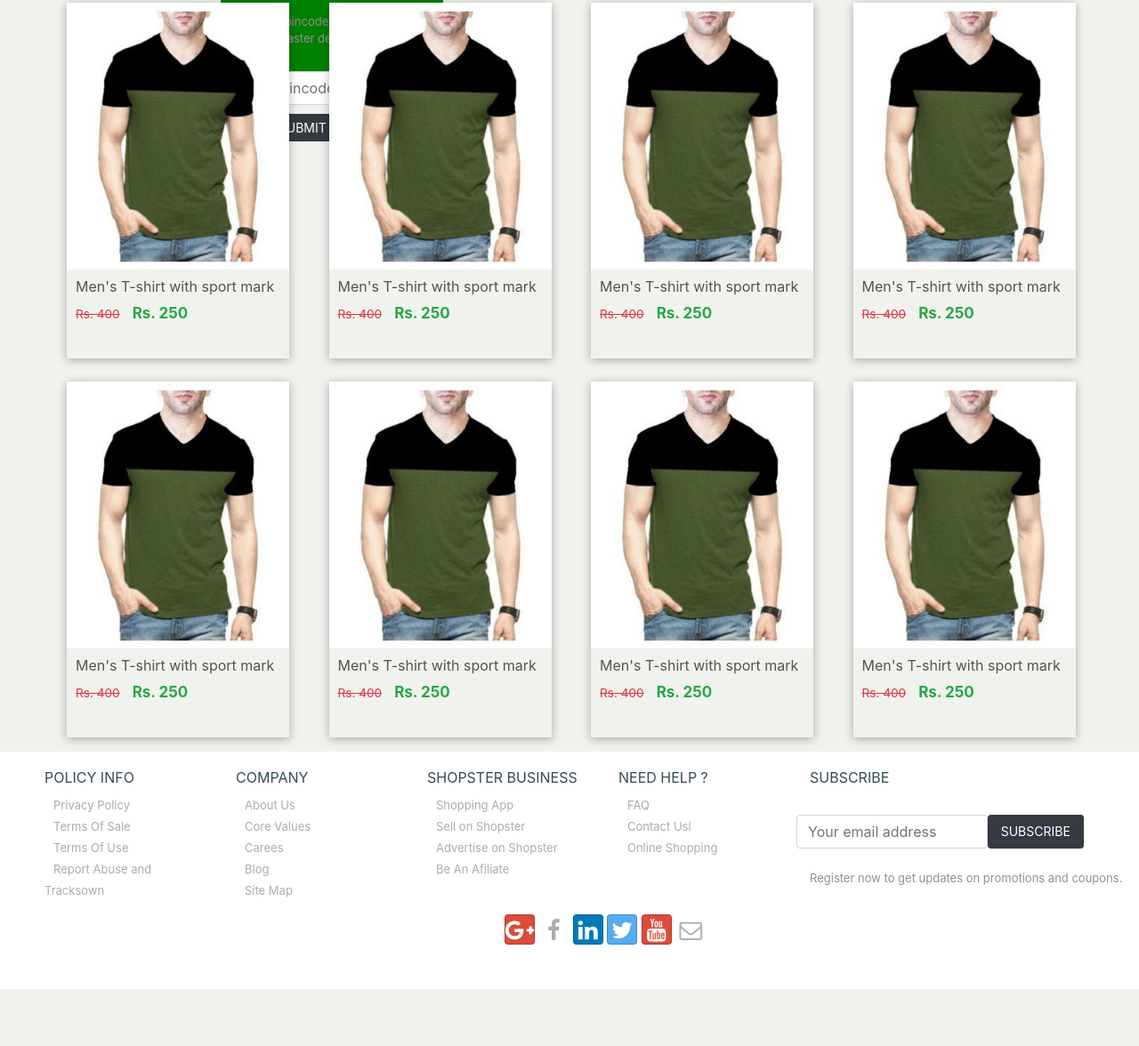
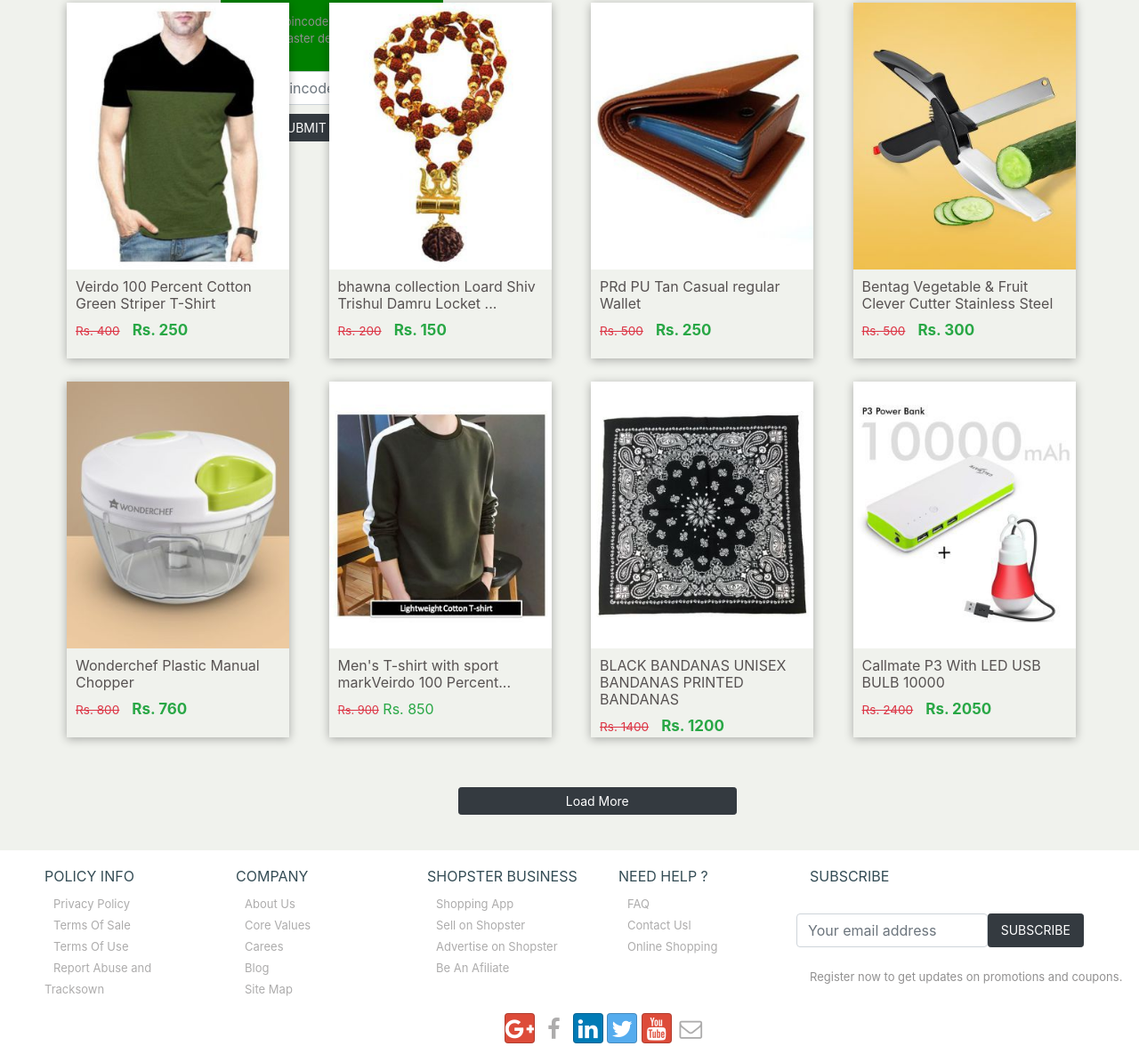
Before and after one commit to AMELkhdfjd/Shopster, a website: page index.html in a window 1280 px wide. Shown: the part 926-2102 px from the top of the page at 89% size. Before the commit the page ends 2038 px from the top, so only its background shows below. Drawn offline with nearby package versions, Linux system fonts and the light colour scheme.

Commit message:
completing the two lines of products

```diff
--- a/css/styles.css
+++ b/css/styles.css
@@ -248,6 +248,7 @@
 .top{
   background-color: #ffffff;
 }
+/*For the pincode div*/
 
 .pin{
   background-color: #ffffff;
@@ -255,11 +256,15 @@
   margin-right: 10px;
   margin-left: 5px;
   max-height:  350px;
+  padding-bottom: 10px;
 
 }
- .pin .input{
-   margin-right: 90px;
-
+.pincode{
+  padding: 0px 10px 10px 0px;
+  margin-left: 5px;
+}
+.submit{
+  margin-left: 0px;
 }
 
 
@@ -320,6 +325,7 @@
   .product-price span{
     margin-left: 10px;
   }
+  /*For the two lines of products*/
   .div1{
     width: 20%;
     display: inline-block;
@@ -346,3 +352,8 @@
     width: 100%;
     margin-left: 40px;
   }
+ .load-more{
+   margin-top: 40px;
+   margin-left: 500px;
+   margin-bottom: 40px;
+ }
--- a/index.html
+++ b/index.html
@@ -186,11 +186,10 @@
               <img src="./img/Capture.PNG" class="rounded mx-auto d-block image"  >
               <p class="align-center">Your Delivery pincde</p>
               <p>Enter your pincode to check availability and faster delivery options</p>
-              <div  class="container">
-               <input  type="text" class="form-control col-sm   " id="fistename" name="firstname" placeholder="Enter pincode" >
+              <div class="pincode">
+               <input  type="text" class="form-control col-sm  " id="fistename" name="firstname" placeholder="Enter pincode" >
               </div>
-
-               <button type="submit" class=" btn btn-dark col-sm-8 btn-sm">SUBMIT</button>
+               <button type="submit" class=" btn btn-dark col-sm-8 btn-sm submit">SUBMIT</button>
                <button type="submit" class=" btn btn-dark col-sm-3 btn-sm">NEXT</button>
 
 
@@ -274,6 +273,7 @@
             <h3  class="heading" > Latest Products</h3>
 
           </div>
+          <!--Line one-->
           <div  class="section-product-cards   " >
             <div id="container">
 
@@ -293,7 +293,7 @@
 
               </div>
               <div    class="product-details">
-                <h5   class="product-name">Men's T-shirt with sport mark</h5>
+                <h5   class="product-name">Veirdo 100 Percent Cotton Green Striper T-Shirt</h5>
                 <p   class="product-price">
                   <small  class="text-danger"><s>Rs. 400</s></small>
                   <span  class="text-success">Rs. 250</span>
@@ -310,7 +310,7 @@
             <!--Second one-->
             <div  class="product-card div2" >
               <div class="product-image">
-                <img src="./img/vert.png" alt="product name">
+                <img src="./img/shiv.png" alt="product name">
               </div>
               <div  class="card-contents" >
 
@@ -321,10 +321,10 @@
 
               </div>
               <div    class="product-details">
-                <h5   class="product-name">Men's T-shirt with sport mark</h5>
+                <h5   class="product-name">bhawna collection  Loard Shiv Trishul Damru Locket ...</h5>
                 <p   class="product-price">
-                  <small  class="text-danger"><s>Rs. 400</s></small>
-                  <span  class="text-success">Rs. 250</span>
+                  <small  class="text-danger"><s>Rs. 200</s></small>
+                  <span  class="text-success">Rs. 150</span>
 
                 </p>
 
@@ -335,7 +335,7 @@
             <!--third one-->
             <div  class="product-card div3 " >
               <div class="product-image">
-                <img src="./img/vert.png" alt="product name">
+                <img src="./img/wallet.png" alt="product name">
               </div>
               <div  class="card-contents" >
 
@@ -346,9 +346,9 @@
 
               </div>
               <div    class="product-details">
-                <h5   class="product-name">Men's T-shirt with sport mark</h5>
+                <h5   class="product-name">PRd PU Tan Casual regular Wallet</h5>
                 <p   class="product-price">
-                  <small  class="text-danger"><s>Rs. 400</s></small>
+                  <small  class="text-danger"><s>Rs. 500</s></small>
                   <span  class="text-success">Rs. 250</span>
 
                 </p>
@@ -362,7 +362,7 @@
             <!--fourth one-->
             <div  class="product-card div4 " >
               <div class="product-image">
-                <img src="./img/vert.png" alt="product name">
+                <img src="./img/benta.png" alt="product name">
               </div>
               <div  class="card-contents" >
 
@@ -373,10 +373,10 @@
 
               </div>
               <div    class="product-details">
-                <h5   class="product-name">Men's T-shirt with sport mark</h5>
+                <h5   class="product-name">Bentag Vegetable &amp; Fruit Clever Cutter Stainless Steel</h5>
                 <p   class="product-price">
-                  <small  class="text-danger"><s>Rs. 400</s></small>
-                  <span  class="text-success">Rs. 250</span>
+                  <small  class="text-danger"><s>Rs. 500</s></small>
+                  <span  class="text-success">Rs. 300</span>
 
                 </p>
 
@@ -395,7 +395,7 @@
 
             <div  class="product-card div1 " >
               <div class="product-image">
-                <img src="./img/vert.png" alt="product name">
+                <img src="./img/wonder.jpg" alt="product name">
               </div>
               <div  class="card-contents" >
 
@@ -406,10 +406,10 @@
 
               </div>
               <div    class="product-details">
-                <h5   class="product-name">Men's T-shirt with sport mark</h5>
+                <h5   class="product-name">Wonderchef Plastic Manual Chopper</h5>
                 <p   class="product-price">
-                  <small  class="text-danger"><s>Rs. 400</s></small>
-                  <span  class="text-success">Rs. 250</span>
+                  <small  class="text-danger"><s>Rs. 800</s></small>
+                  <span  class="text-success">Rs. 760</span>
 
 
                 </p>
@@ -423,7 +423,7 @@
             <!--Second one-->
             <div  class="product-card div2" >
               <div class="product-image">
-                <img src="./img/vert.png" alt="product name">
+                <img src="./img/vert2.png" alt="product name">
               </div>
               <div  class="card-contents" >
 
@@ -434,10 +434,9 @@
 
               </div>
               <div    class="product-details">
-                <h5   class="product-name">Men's T-shirt with sport mark</h5>
-                <p   class="product-price">
-                  <small  class="text-danger"><s>Rs. 400</s></small>
-                  <span  class="text-success">Rs. 250</span>
+                <h5   class="product-name">Men's T-shirt with sport markVeirdo 100 Percent...</h5>
+                  <small  class="text-danger"><s>Rs. 900</s></small>
+                  <span  class="text-success">Rs. 850</span>
 
                 </p>
 
@@ -448,7 +447,7 @@
             <!--third one-->
             <div  class="product-card div3 " >
               <div class="product-image">
-                <img src="./img/vert.png" alt="product name">
+                <img src="./img/zerb.jpg" alt="product name">
               </div>
               <div  class="card-contents" >
 
@@ -459,10 +458,10 @@
 
               </div>
               <div    class="product-details">
-                <h5   class="product-name">Men's T-shirt with sport mark</h5>
+                <h5   class="product-name">BLACK BANDANAS UNISEX BANDANAS PRINTED BANDANAS</h5>
                 <p   class="product-price">
-                  <small  class="text-danger"><s>Rs. 400</s></small>
-                  <span  class="text-success">Rs. 250</span>
+                  <small  class="text-danger"><s>Rs. 1400</s></small>
+                  <span  class="text-success">Rs. 1200</span>
 
                 </p>
 
@@ -475,7 +474,7 @@
             <!--fourth one-->
             <div  class="product-card div4 " >
               <div class="product-image">
-                <img src="./img/vert.png" alt="product name">
+                <img src="./img/Callmate-P3-With-LED-USB-SDL247293540-1-a953b.jpg" alt="product name">
               </div>
               <div  class="card-contents" >
 
@@ -486,10 +485,10 @@
 
               </div>
               <div    class="product-details">
-                <h5   class="product-name">Men's T-shirt with sport mark</h5>
+                <h5   class="product-name">Callmate P3 With LED USB BULB 10000 </h5>
                 <p   class="product-price">
-                  <small  class="text-danger"><s>Rs. 400</s></small>
-                  <span  class="text-success">Rs. 250</span>
+                  <small  class="text-danger"><s>Rs. 2400</s></small>
+                  <span  class="text-success">Rs. 2050</span>
 
                 </p>
 
@@ -497,9 +496,12 @@
 
 
             </div>
-               <!--fifth one-->
+
 
           </div>
+          <!--Adding the button of load more-->
+          <button type="submit" class=" btn btn-dark align-center col-sm-3 btn-sm load-more">Load More</button>
+
 
 
 
```
Also changed, not shown: img/Callmate-P3-With-LED-USB-SDL247293540-1-a953b.jpg (added), img/zerb.jpg (added).
